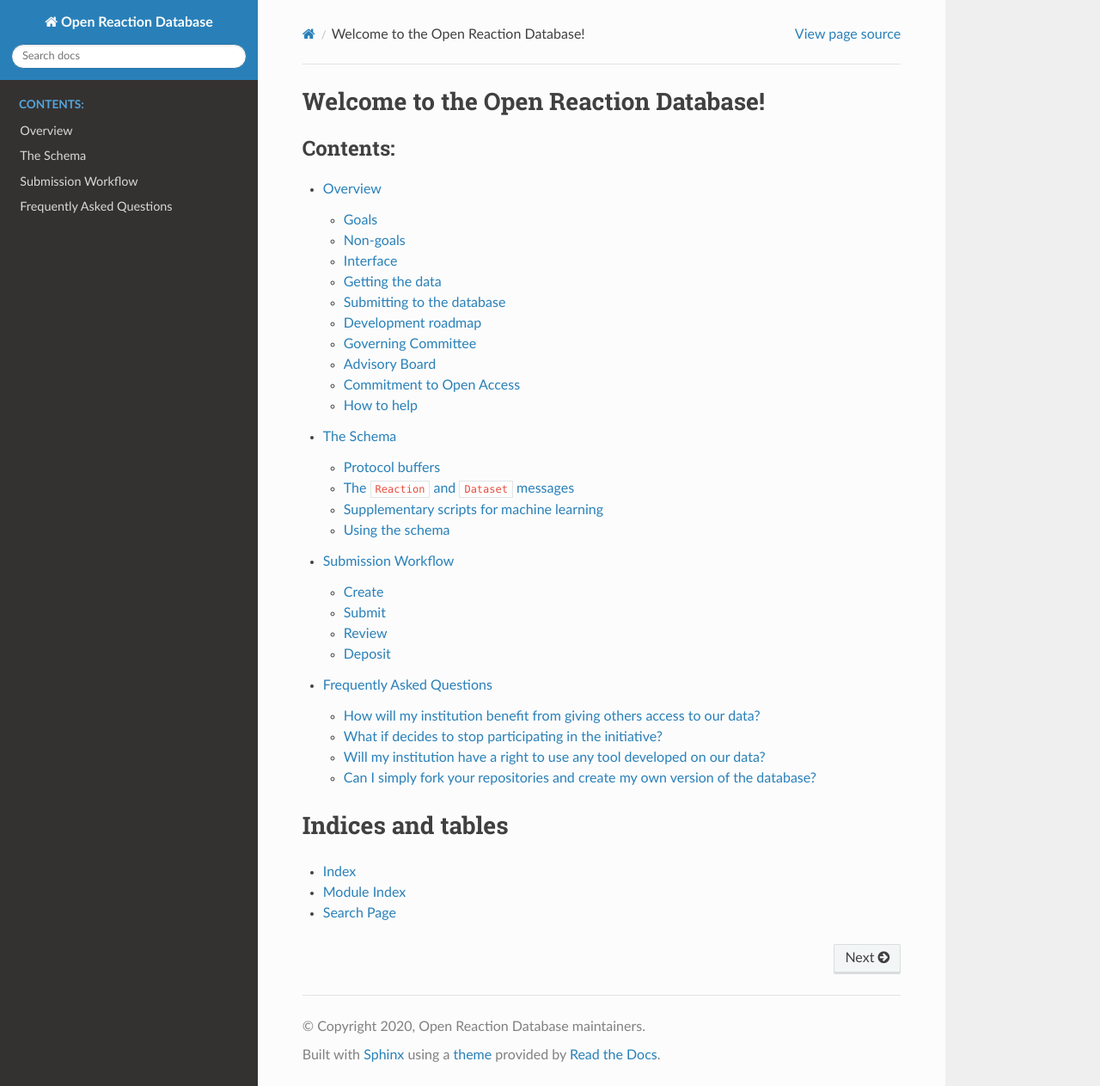
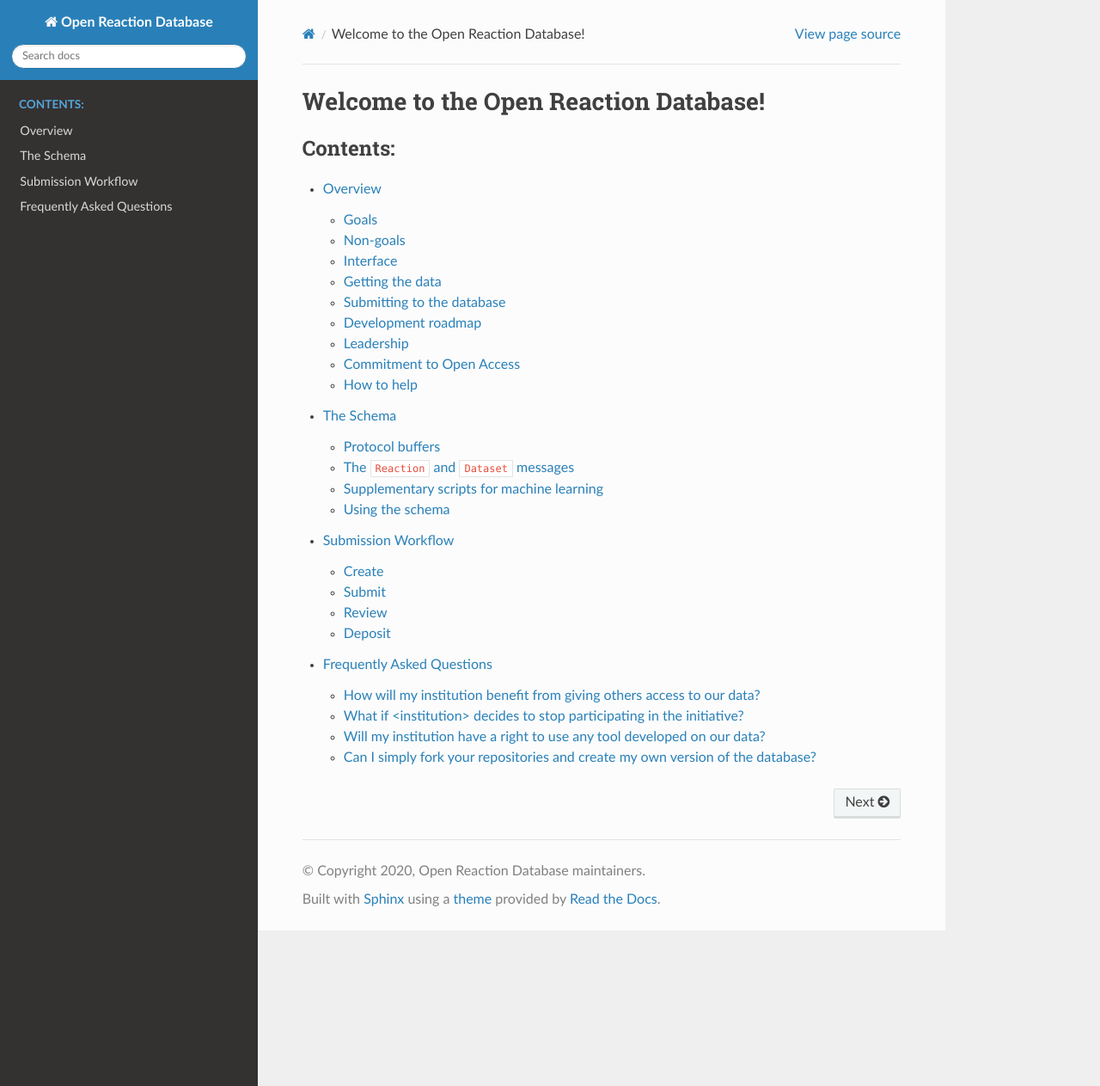
Before and after one commit to open-reaction-database/ord-schema, a Sphinx documentation site: the page built from docs/index.rst, in a window 1280 px wide and 1263 px high. Shown: the whole window at 86% size. Built offline with Sphinx 7.4.7 and the Read the Docs theme 2.0.0, drawn with Linux system fonts in a browser that asks for light colours.

Commit message:
minor fixes to docs

```diff
--- a/docs/index.rst
+++ b/docs/index.rst
@@ -14,10 +14,3 @@ Welcome to the Open Reaction Database!
    schema
    submissions
    faq
-
-Indices and tables
-==================
-
-* :ref:`genindex`
-* :ref:`modindex`
-* :ref:`search`
--- a/docs/overview.md
+++ b/docs/overview.md
@@ -120,7 +120,9 @@ The submission workflow is described in detail [here](submissions.md).
 
 ![roadmap](images/roadmap.png)
 
-## Governing Committee
+## Leadership
+
+### Governing Committee
 
 The ORD is governed by a Governing Committee with representatives from many
 industrial and academic institutions. This committee reviews all aspects of the
@@ -135,7 +137,7 @@ committee is:
 * Klavs Jensen (MIT)
 * Steven Kearnes (Google)
 
-## Advisory Board
+### Advisory Board
 
 We are also in the process of forming an Advisory Board to include
 representatives from many institutions and industry segments. The primary role
```
Also changed, not shown: docs/faq.md (+1 -1 lines), docs/schema.md (+0 -1 lines), docs/images/roadmap.png (added).
